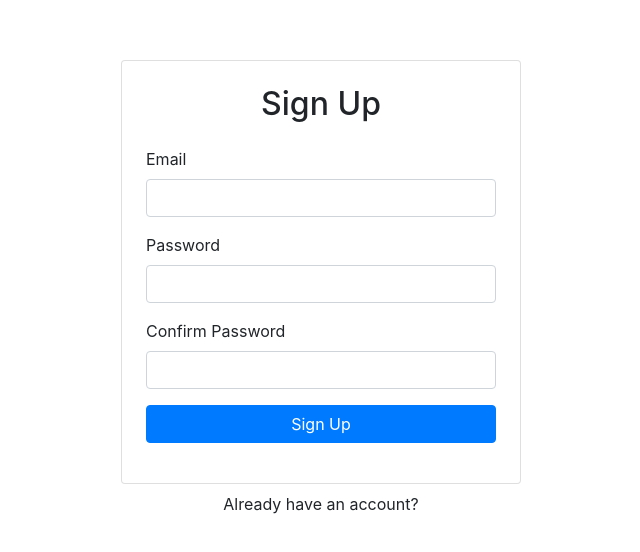
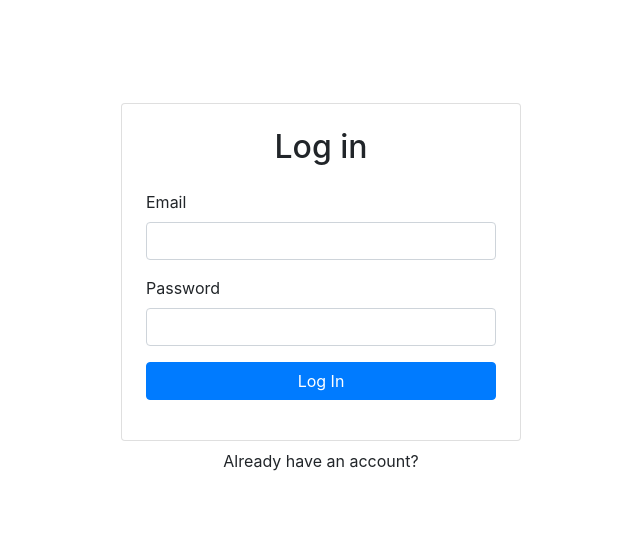
Before and after one commit to iataand/Twitter-clone, a React (Create React App) app: page /login in a window 1280 px wide. Shown: the part 112-664 px from the top of the page, without its empty margins (319-959 px from the left). Built offline with nearby package versions, Linux system fonts and the light colour scheme; no server answers.

Commit message:
added error messages in Alert component on register fail

```diff
--- a/package.json
+++ b/package.json
@@ -11,6 +11,7 @@
     "react": "^17.0.2",
     "react-bootstrap": "^1.5.2",
     "react-dom": "^17.0.2",
+    "react-router-dom": "^5.2.0",
     "react-scripts": "4.0.3",
     "web-vitals": "^1.1.1"
   },
--- a/src/components/App.js
+++ b/src/components/App.js
@@ -1,19 +1,30 @@
+import ReactDOM from "react-dom";
+import {
+  Route,
+  Link,
+  BrowserRouter as Router,
+  BrowserRouter,
+} from "react-router-dom";
 import { Container } from "react-bootstrap";
 import AuthProvider from "../contexts/AuthContext";
-import Signup from "./Signup";
+import Register from "./Register.js";
+import Login from "./Login.js";
 
 function App() {
   return (
+    <BrowserRouter>
       <AuthProvider>
         <Container
           className="d-flex align-items-center justify-content-center"
           style={{ minHeight: "100vh" }}
         >
           <div className="w-100" style={{ maxWidth: "400px" }}>
-          <Signup></Signup>
+            <Route path="/register" component={Register}></Route>
+            <Route path="/login" component={Login}></Route>
           </div>
         </Container>
       </AuthProvider>
+    </BrowserRouter>
   );
 }
 export default App;
--- /dev/null
+++ b/src/components/Login.js
@@ -0,0 +1,58 @@
+import React, { useRef, useState } from "react";
+import { Form, Button, Card, Alert } from "react-bootstrap";
+import AuthProvider, { useAuth } from "../contexts/AuthContext";
+
+export default function Signup() {
+  const emailRef = useRef();
+  const passwordRef = useRef();
+  const { login } = useAuth();
+  const [error, setError] = useState("");
+  const [loading, setLoading] = useState(false);
+
+  async function handleSubmit(e) {
+    e.preventDefault();
+
+    try {
+      setError("");
+      setLoading(true);
+      await login(emailRef.current.value, passwordRef.current.value);
+    } catch {
+      setError("Failed to log in");
+    }
+
+    setLoading(false);
+  }
+
+  return (
+    <AuthProvider>
+      <Card className="p-4">
+        <h2 className="text-center mb-4">Log in</h2>
+        {error && <Alert variant="danger">{error}</Alert>}
+
+        <Form onSubmit={handleSubmit}>
+          <Form.Group id="email">
+            <Form.Label>Email</Form.Label>
+            <Form.Control type="email" ref={emailRef} required />
+          </Form.Group>
+
+          <Form.Group id="password">
+            <Form.Label>Password</Form.Label>
+            <Form.Control
+              type="password"
+              ref={passwordRef}
+              required
+            ></Form.Control>
+          </Form.Group>
+
+          <Form.Group>
+            <Button className="w-100" disabled={loading} type="submit">
+              Log In
+            </Button>
+          </Form.Group>
+        </Form>
+      </Card>
+
+      <div className="w-100 text-center mt-2">Already have an account?</div>
+    </AuthProvider>
+  );
+}
--- a/src/components/Signup.js
+++ b/src/components/Register.js
@@ -6,23 +6,23 @@ export default function Signup() {
   const emailRef = useRef();
   const passwordRef = useRef();
   const confirmPasswordRef = useRef();
-  const { signup } = useAuth();
+  const { register } = useAuth();
   const [error, setError] = useState("");
   const [loading, setLoading] = useState(false);
 
   async function handleSubmit(e) {
     e.preventDefault();
-    console.log("this happended");
 
-    if (passwordRef.current.value !== confirmPasswordRef.current.value)
-      return setError("Passwords don't match");
+    passwordRef.current.value !== confirmPasswordRef.current.value
+      ? setError("Passwords don't match.")
+      : setError("");
 
     try {
       setError("");
       setLoading(true);
-      await signup(emailRef.current.value, passwordRef.current.value);
-    } catch {
-      setError("Failed to create an account");
+      await register(emailRef.current.value, passwordRef.current.value);
+    } catch (err) {
+      setError(err.message);
     }
 
     setLoading(false);
--- a/src/contexts/AuthContext.js
+++ b/src/contexts/AuthContext.js
@@ -10,8 +10,12 @@ export const useAuth = () => {
 export default function AuthProvider({ children }) {
   const [currentUser, setCurrentUser] = useState();
 
-  const signup = (email, password) => {
+  const register = (email, password) => {
     return auth.createUserWithEmailAndPassword(email, password);
+  };
+
+  const login = (email, password) => {
+    return auth.signInWithEmailAndPassword(email, password);
   };
 
   useEffect(() => {
@@ -24,7 +28,8 @@ export default function AuthProvider({ children }) {
 
   const value = {
     currentUser,
-    signup,
+    register,
+    login,
   };
 
   return <AuthContext.Provider value={value}>{children}</AuthContext.Provider>;
```
Also changed, not shown: 1 other file (tests, documents, lock files or other folders). Lines whose indentation alone changed are shown as unchanged.
